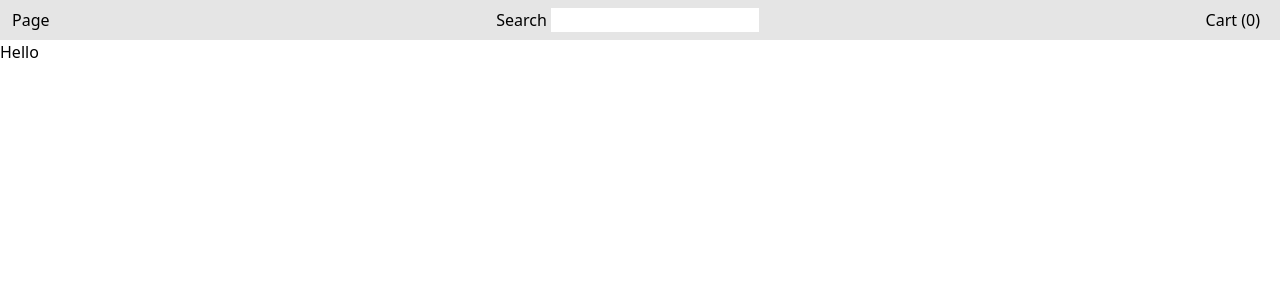
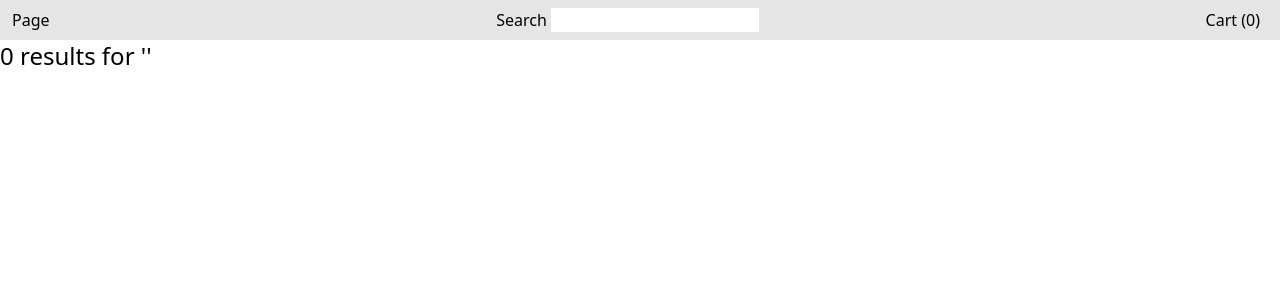
Before and after one commit to 45ck/shop-js-react, a Next.js app: page /search in a window 1280 px wide. Shown: the top 300 px of the page. Built offline with nearby package versions, Linux system fonts and the light colour scheme.

Commit message:
Added title to search page

```diff
--- a/pages/search.tsx
+++ b/pages/search.tsx
@@ -73,7 +73,7 @@ export default function Search() {
         <title>Shop</title>
       </Head>
       <main>
-        <p> Hello </p>
+        <h1 className=' text-2xl'> {displayItems.length} results for &apos;{query["q"]}&apos;  </h1>
 
         <div className='grid md:grid-cols-3 grid-cols-1'>
           {
```
